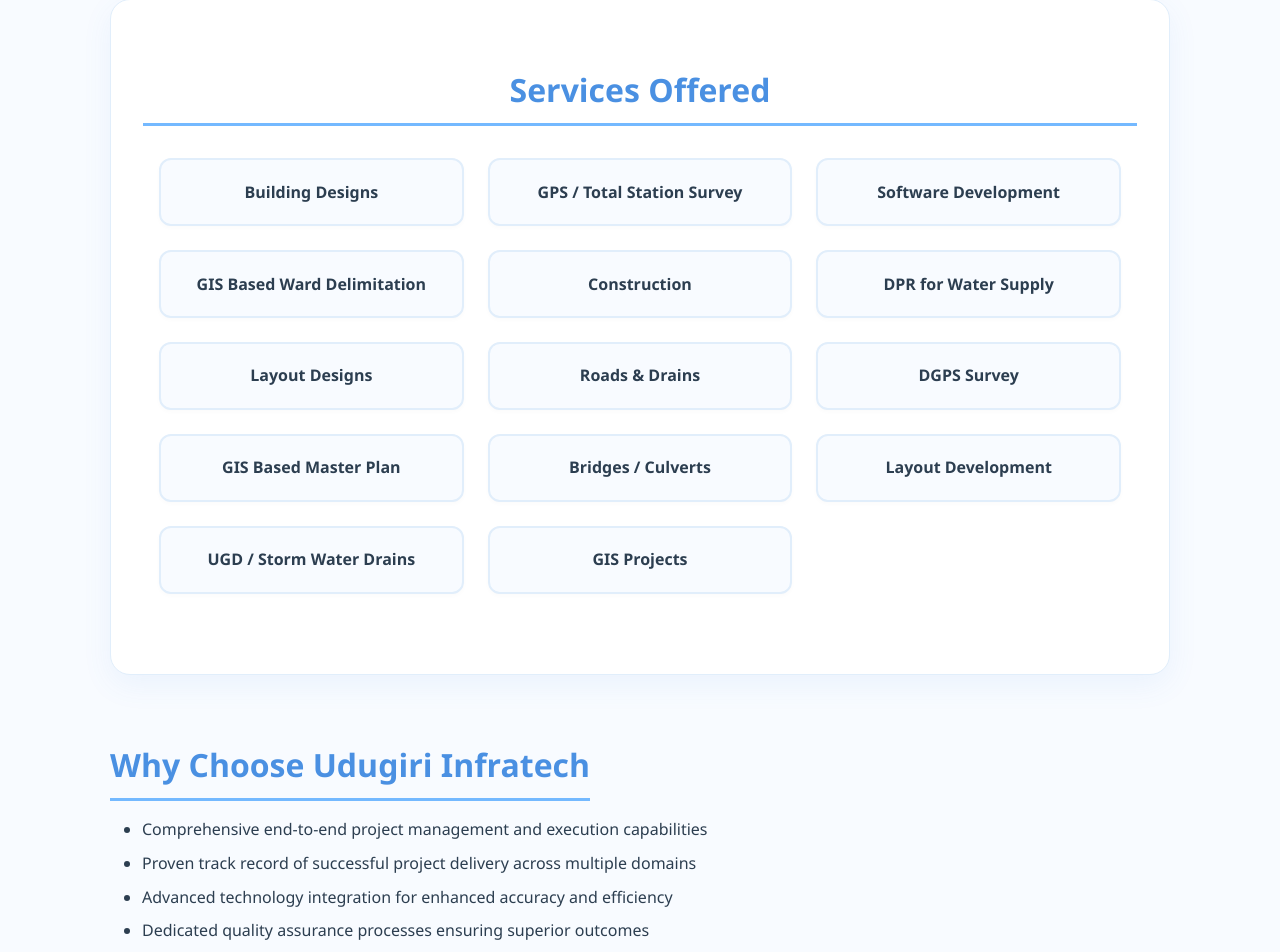
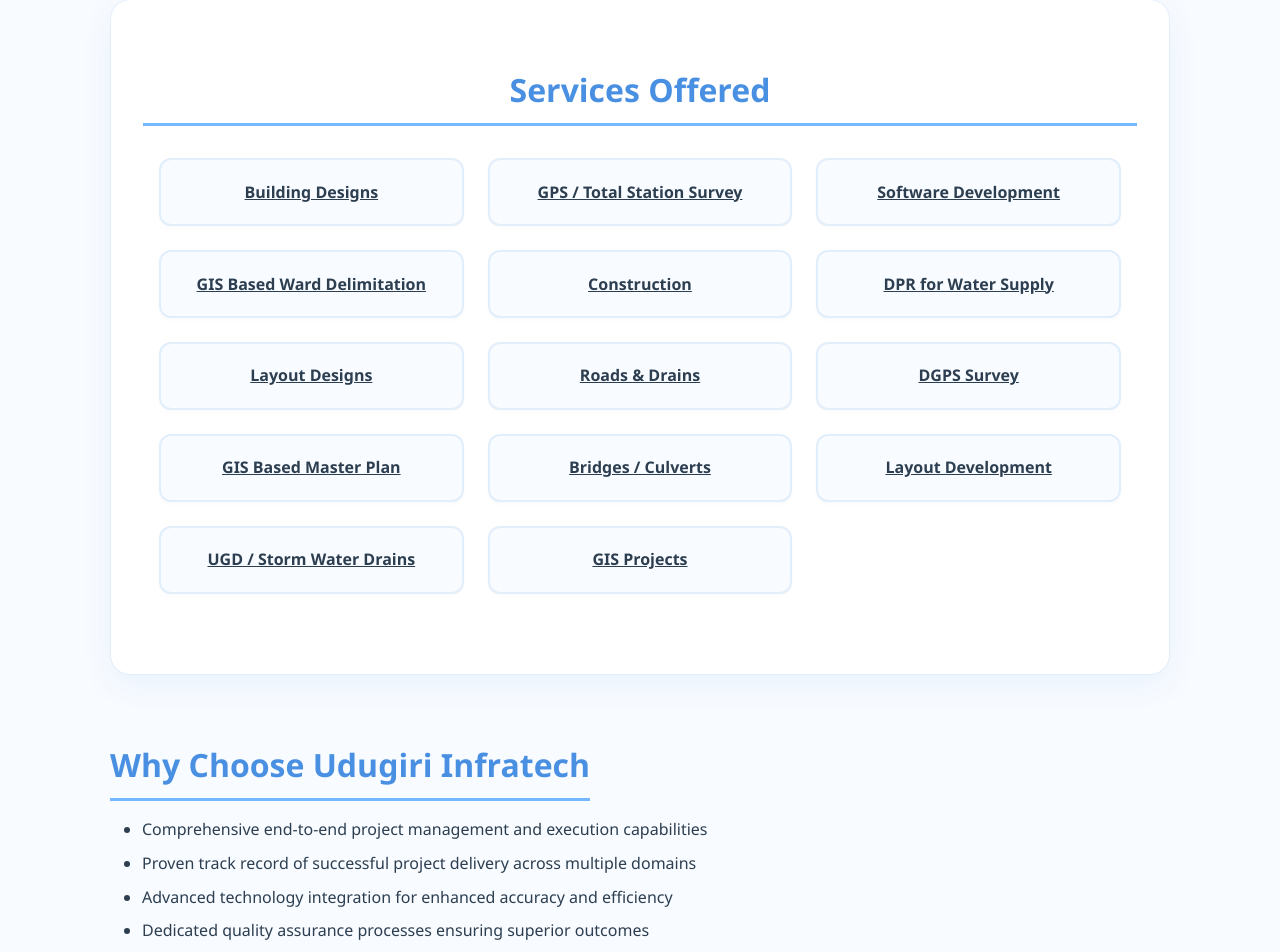
Before and after one commit to Manasisbyali234/UDUGIRI-INFRACTECH, a React (Create React App) app: page / in a window 1280 px wide. Shown: the part 1941-2893 px from the top of the page. Built offline with nearby package versions, Linux system fonts and the light colour scheme; the HTML template or start-up script is replaced by a standard one.

Commit message:
first commit

```diff
--- a/src/pages/Home.js
+++ b/src/pages/Home.js
@@ -70,20 +70,20 @@
           <div className="content-section highlighted-section">
             <h2 className="section-title-center">Services Offered</h2>
             <div className="services-highlight-grid">
-              <div className="service-tag">Building Designs</div>
-              <div className="service-tag">GPS / Total Station Survey</div>
-              <div className="service-tag">Software Development</div>
-              <div className="service-tag">GIS Based Ward Delimitation</div>
-              <div className="service-tag">Construction</div>
-              <div className="service-tag">DPR for Water Supply</div>
-              <div className="service-tag">Layout Designs</div>
-              <div className="service-tag">Roads & Drains</div>
-              <div className="service-tag">DGPS Survey</div>
-              <div className="service-tag">GIS Based Master Plan</div>
-              <div className="service-tag">Bridges / Culverts</div>
-              <div className="service-tag">Layout Development</div>
-              <div className="service-tag">UGD / Storm Water Drains</div>
-              <div className="service-tag">GIS Projects</div>
+              <Link to="/enquiry" className="service-tag">Building Designs</Link>
+              <Link to="/enquiry" className="service-tag">GPS / Total Station Survey</Link>
+              <Link to="/enquiry" className="service-tag">Software Development</Link>
+              <Link to="/enquiry" className="service-tag">GIS Based Ward Delimitation</Link>
+              <Link to="/enquiry" className="service-tag">Construction</Link>
+              <Link to="/enquiry" className="service-tag">DPR for Water Supply</Link>
+              <Link to="/enquiry" className="service-tag">Layout Designs</Link>
+              <Link to="/enquiry" className="service-tag">Roads & Drains</Link>
+              <Link to="/enquiry" className="service-tag">DGPS Survey</Link>
+              <Link to="/enquiry" className="service-tag">GIS Based Master Plan</Link>
+              <Link to="/enquiry" className="service-tag">Bridges / Culverts</Link>
+              <Link to="/enquiry" className="service-tag">Layout Development</Link>
+              <Link to="/enquiry" className="service-tag">UGD / Storm Water Drains</Link>
+              <Link to="/enquiry" className="service-tag">GIS Projects</Link>
             </div>
           </div>
 
```
